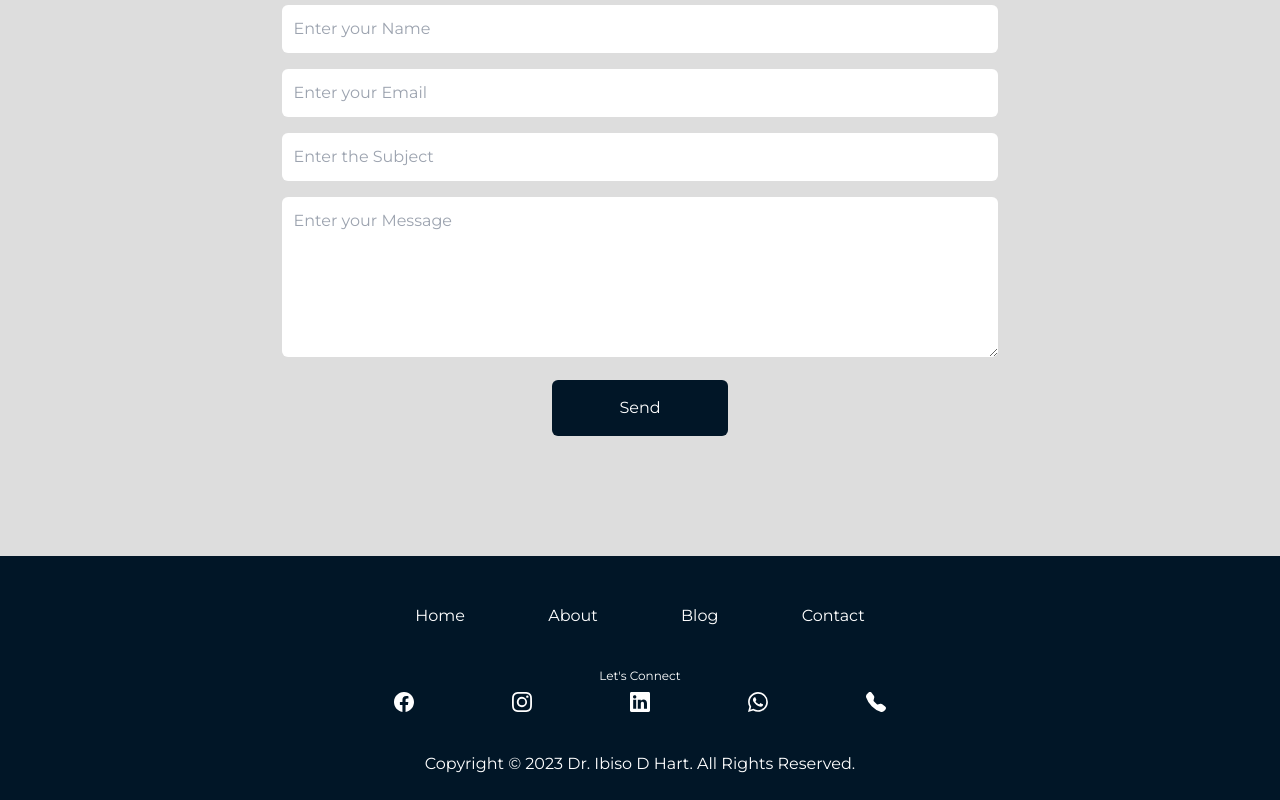
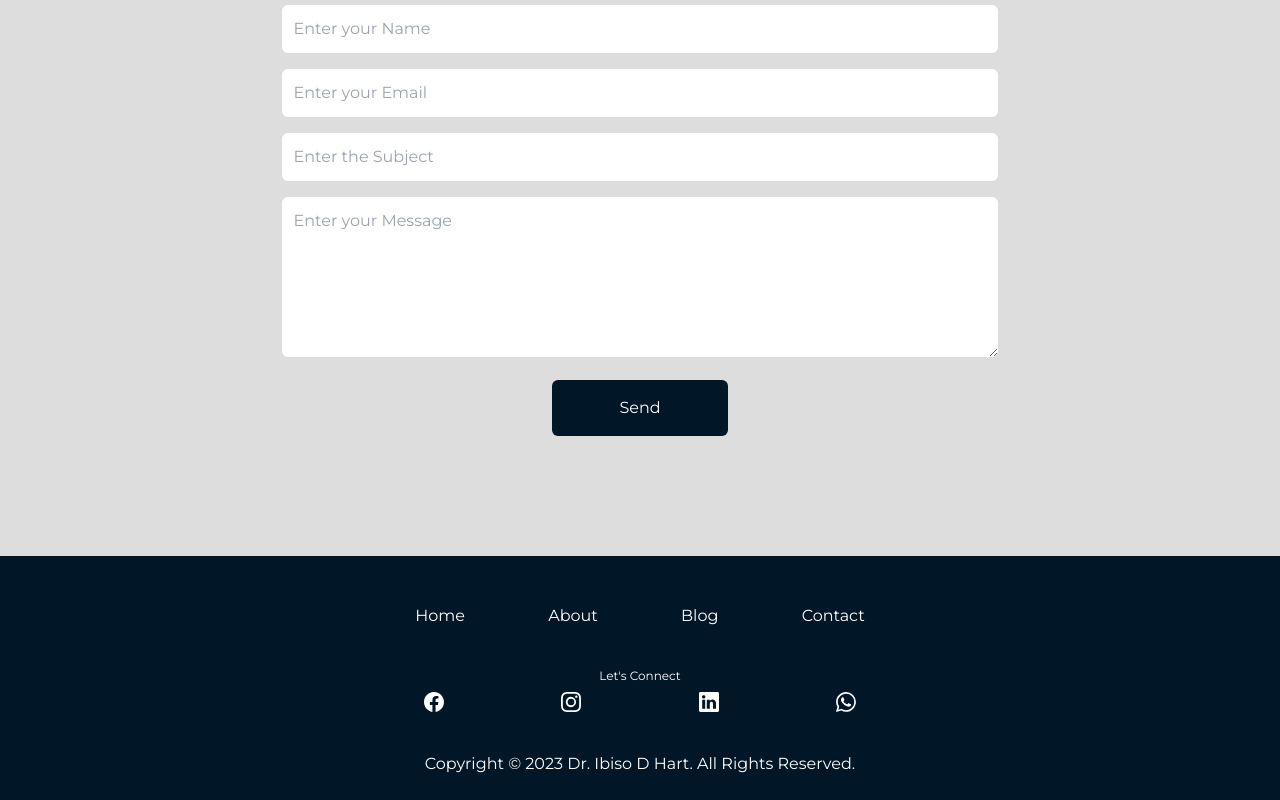
Before and after one commit to alabo-excel/dribisohart, a Next.js app: page / in a window 1280 px wide. Shown: the part 2431-3231 px from the top of the page. Built offline with nearby package versions, Linux system fonts and the light colour scheme.

Commit message:
correction commit

```diff
--- a/src/components/FooterNav.jsx
+++ b/src/components/FooterNav.jsx
@@ -19,7 +19,7 @@ const FooterNav = () => {
         <Link href="/#contact"><p className='my-auto'>Contact</p></Link>
       </div>
 
-      <div className='my-10 lg:w-[40%] mx-auto'>
+      <div className='my-10 lg:w-[35%] mx-auto'>
         <p className='text-center text-xs'>Let's Connect</p>
         <Social />
       </div>
--- a/src/components/Social.jsx
+++ b/src/components/Social.jsx
@@ -32,13 +32,13 @@ const Social = () => {
             </svg>
           </a>
         </div>
-        <div>
+        {/* <div>
           <a href="tel:+2348148160617" target='_blank'>
             <svg xmlns="http://www.w3.org/2000/svg" width="20" height="20" fill="currentColor" className="bi bi-telephone-fill" viewBox="0 0 16 16">
               <path fillRule="evenodd" d="M1.885.511a1.745 1.745 0 0 1 2.61.163L6.29 2.98c.329.423.445.974.315 1.494l-.547 2.19a.678.678 0 0 0 .178.643l2.457 2.457a.678.678 0 0 0 .644.178l2.189-.547a1.745 1.745 0 0 1 1.494.315l2.306 1.794c.829.645.905 1.87.163 2.611l-1.034 1.034c-.74.74-1.846 1.065-2.877.702a18.634 18.634 0 0 1-7.01-4.42 18.634 18.634 0 0 1-4.42-7.009c-.362-1.03-.037-2.137.703-2.877L1.885.511z" />
             </svg>
           </a>
-        </div>
+        </div> */}
       </div>
     </div>
   );
```
